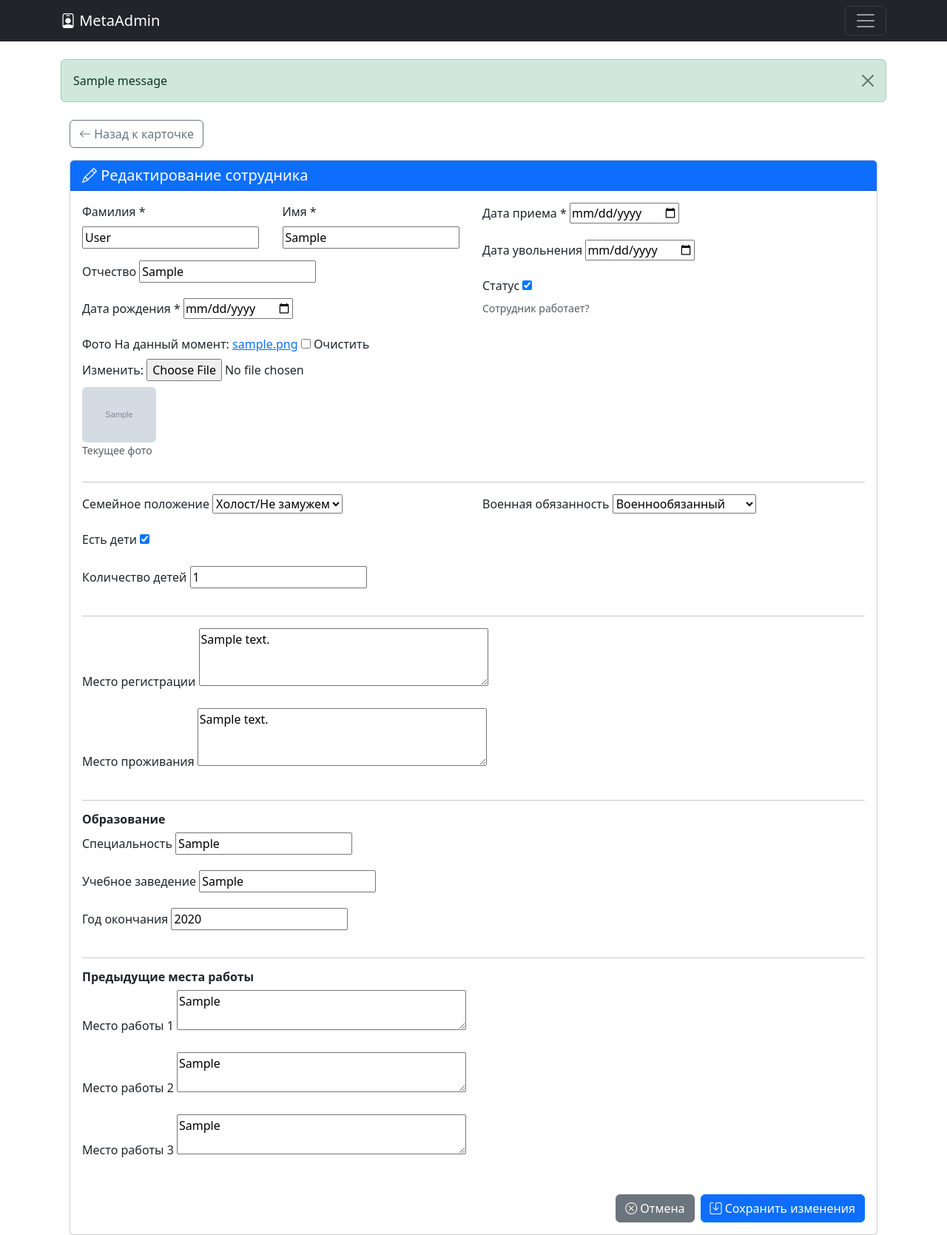
After one commit to 7Chavok7/MetaAdmin, a Django app: page /employees/1/edit/ in a window 1280 px wide. The commit adds this page. Shown: the whole page at 74% size. Run offline with Django 5.2, Linux system fonts and the light colour scheme; a user stored in the database is signed in; tables that the repository leaves empty hold one stand-in row (values such as "Sample post"); grey boxes marked "Sample" are stand-in pictures; one stand-in notice (Sample message) is shown.

Commit message:
Проект MetaAdmin готов: полный функционал

```diff
--- a/meta_app/dashboard/urls.py
+++ b/meta_app/dashboard/urls.py
@@ -8,4 +8,6 @@ urlpatterns = [
     path('employees/', views.employee_list, name='employee_list'),
     path('employees/<int:employee_id>/',
          views.employee_detail, name='employee_detail'),
+    path('employees/<int:employee_id>/edit/',
+         views.employee_edit, name='employee_edit'),
 ]
--- a/meta_app/dashboard/views.py
+++ b/meta_app/dashboard/views.py
@@ -1,7 +1,17 @@
-from django.shortcuts import render, get_object_or_404
+from django.shortcuts import render, get_object_or_404, redirect
+from django.contrib.auth.decorators import login_required, user_passes_test
+from django.contrib import messages
 from meta_app.employees.models import Employee
+from meta_app.employees.forms import EmployeeForm
 
 
+def is_manager(user):
+    """Проверка, является ли пользователь менеджером"""
+    return user.is_authenticated and (user.is_superuser or user.is_manager)
+
+
+@login_required
+@user_passes_test(is_manager)
 def employee_list(request):
     """Список всех сотрудников"""
     employees = Employee.objects.filter(
@@ -11,9 +21,42 @@ def employee_list(request):
     })
 
 
+@login_required
+@user_passes_test(is_manager)
 def employee_detail(request, employee_id):
     """Карточка сотрудника"""
     employee = get_object_or_404(Employee, id=employee_id)
+    skills = employee.employee_skills.select_related('skill').all()
+
     return render(request, 'dashboard/employee_detail.html', {
-        'employee': employee
+        'employee': employee,
+        'skills': skills,
+        'can_edit': request.user.is_superuser,
     })
+
+
+@login_required
+@user_passes_test(is_manager)
+def employee_edit(request, employee_id):
+    """Редактирование сотрудника"""
+    employee = get_object_or_404(Employee, id=employee_id)
+
+    # Только суперпользователь может редактировать
+    if not request.user.is_superuser:
+        messages.error(request, 'У вас нет прав на редактирование!')
+        return redirect('dashboard:employee_detail', employee_id=employee.id)
+
+    if request.method == 'POST':
+        form = EmployeeForm(request.POST, request.FILES, instance=employee)
+        if form.is_valid():
+            form.save()
+            messages.success(
+                request, f'Данные сотрудника {employee.full_name} успешно обновлены!')
+            return redirect('dashboard:employee_detail', employee_id=employee.id)
+    else:
+        form = EmployeeForm(instance=employee)
+
+    return render(request, 'dashboard/employee_edit.html', {
+        'form': form,
+        'employee': employee,
+    })
--- /dev/null
+++ b/meta_app/employees/forms.py
@@ -0,0 +1,63 @@
+from django import forms
+from .models import Employee
+
+
+class EmployeeForm(forms.ModelForm):
+    """Форма для редактирования сотрудника"""
+
+    class Meta:
+        model = Employee
+        fields = [
+            'last_name',
+            'first_name',
+            'patronymic',
+            'birth_date',
+            'photo',
+            'registration_address',
+            'residence_address',
+            'marital_status',
+            'has_children',
+            'children_count',
+            'military_status',
+            'education_specialty',
+            'education_institution',
+            'education_year',
+            'previous_work_1',
+            'previous_work_2',
+            'previous_work_3',
+            'hire_date',
+            'dismissal_date',
+            'is_active',
+        ]
+        widgets = {
+            'birth_date': forms.DateInput(attrs={'type': 'date'}),
+            'hire_date': forms.DateInput(attrs={'type': 'date'}),
+            'dismissal_date': forms.DateInput(attrs={'type': 'date'}),
+            'registration_address': forms.Textarea(attrs={'rows': 3}),
+            'residence_address': forms.Textarea(attrs={'rows': 3}),
+            'previous_work_1': forms.Textarea(attrs={'rows': 2}),
+            'previous_work_2': forms.Textarea(attrs={'rows': 2}),
+            'previous_work_3': forms.Textarea(attrs={'rows': 2}),
+        }
+        labels = {
+            'last_name': 'Фамилия',
+            'first_name': 'Имя',
+            'patronymic': 'Отчество',
+            'birth_date': 'Дата рождения',
+            'photo': 'Фото',
+            'registration_address': 'Место регистрации',
+            'residence_address': 'Место проживания',
+            'marital_status': 'Семейное положение',
+            'has_children': 'Есть дети',
+            'children_count': 'Количество детей',
+            'military_status': 'Военная обязанность',
+            'education_specialty': 'Специальность по образованию',
+            'education_institution': 'Учебное заведение',
+            'education_year': 'Год окончания',
+            'previous_work_1': 'Предыдущее место работы 1',
+            'previous_work_2': 'Предыдущее место работы 2',
+            'previous_work_3': 'Предыдущее место работы 3',
+            'hire_date': 'Дата приема',
+            'dismissal_date': 'Дата увольнения',
+            'is_active': 'Работает',
+        }
--- a/templates/base/base.html
+++ b/templates/base/base.html
@@ -12,7 +12,7 @@
     <nav class="navbar navbar-expand=lg navbar-dark bg-dark">
         <div class="container">
             <a class="navbar-brand" href="/">
-                <i class="bi bi-person-badge"></i>MetaAdmin
+                <i class="bi bi-person-badge"></i> MetaAdmin
             </a>
             <button class="navbar-toggler" type="button" data-bs-toggle="collapse" data-bs-target="#navbarNav">
                 <span class="navbar-toggler-icon"></span>
@@ -28,6 +28,17 @@
             </div>
         </div>
     </nav>
+
+    <div class="container mt-4">
+    {% if messages %}
+        {% for message in messages %}
+            <div class="alert alert-{{ message.tags }} alert-dismissible fade show" role="alert">
+                {{ message }}
+                <button type="button" class="btn-close" data-bs-dismiss="alert"></button>
+            </div>
+        {% endfor %}
+    {% endif %}
+
     <div class="container mt-4">
         {% block content %}
         {% endblock %}
--- a/templates/dashboard/employee_detail.html
+++ b/templates/dashboard/employee_detail.html
@@ -4,12 +4,14 @@
 
 {% block content %}
 <div class="mb-3">
-    <a href="/employees/" class="btn btn-outline-secondary">
+    <a href="{% url 'dashboard:employee_list' %}" class="btn btn-outline-secondary">
         <i class="bi bi-arrow-left"></i> Назад к списку
     </a>
-    <a href="/admin/employees/employee/{{ employee.id }}/change/" class="btn btn-outline-primary">
+    {% if can_edit %}
+    <a href="{% url 'dashboard:employee_edit' employee.id %}" class="btn btn-primary">
         <i class="bi bi-pencil"></i> Редактировать
     </a>
+    {% endif %}
 </div>
 
 <div class="row">
--- /dev/null
+++ b/templates/dashboard/employee_edit.html
@@ -0,0 +1,189 @@
+{% extends 'base/base.html' %}
+
+{% block title %}Редактирование сотрудника - MetaAdmin{% endblock %}
+
+{% block content %}
+<div class="mb-3">
+    <a href="{% url 'dashboard:employee_detail' employee.id %}" class="btn btn-outline-secondary">
+        <i class="bi bi-arrow-left"></i> Назад к карточке
+    </a>
+</div>
+
+<div class="card shadow-sm">
+    <div class="card-header bg-primary text-white">
+        <h5 class="mb-0"><i class="bi bi-pencil"></i> Редактирование сотрудника</h5>
+    </div>
+    <div class="card-body">
+        <form method="post" enctype="multipart/form-data">
+            {% csrf_token %}
+
+            <div class="row">
+                <div class="col-md-6">
+                    <div class="row">
+                        <div class="col-md-6">
+                            <div class="mb-3">
+                                <label for="{{ form.last_name.id_for_label }}" class="form-label">Фамилия *</label>
+                                {{ form.last_name }}
+                                {% if form.last_name.errors %}
+                                <div class="text-danger small">{{ form.last_name.errors }}</div>
+                                {% endif %}
+                            </div>
+                        </div>
+                        <div class="col-md-6">
+                            <div class="mb-3">
+                                <label for="{{ form.first_name.id_for_label }}" class="form-label">Имя *</label>
+                                {{ form.first_name }}
+                                {% if form.first_name.errors %}
+                                <div class="text-danger small">{{ form.first_name.errors }}</div>
+                                {% endif %}
+                            </div>
+                        </div>
+                    </div>
+
+                    <div class="mb-3">
+                        <label for="{{ form.patronymic.id_for_label }}" class="form-label">Отчество</label>
+                        {{ form.patronymic }}
+                    </div>
+
+                    <div class="mb-3">
+                        <label for="{{ form.birth_date.id_for_label }}" class="form-label">Дата рождения *</label>
+                        {{ form.birth_date }}
+                        {% if form.birth_date.errors %}
+                        <div class="text-danger small">{{ form.birth_date.errors }}</div>
+                        {% endif %}
+                    </div>
+
+                    <div class="mb-3">
+                        <label for="{{ form.photo.id_for_label }}" class="form-label">Фото</label>
+                        {{ form.photo }}
+                        {% if employee.photo %}
+                        <div class="mt-2">
+                            <img src="{{ employee.photo.url }}" alt="Текущее фото" width="100" class="rounded">
+                            <small class="text-muted d-block">Текущее фото</small>
+                        </div>
+                        {% endif %}
+                    </div>
+                </div>
+
+                <div class="col-md-6">
+                    <div class="mb-3">
+                        <label for="{{ form.hire_date.id_for_label }}" class="form-label">Дата приема *</label>
+                        {{ form.hire_date }}
+                        {% if form.hire_date.errors %}
+                        <div class="text-danger small">{{ form.hire_date.errors }}</div>
+                        {% endif %}
+                    </div>
+
+                    <div class="mb-3">
+                        <label for="{{ form.dismissal_date.id_for_label }}" class="form-label">Дата увольнения</label>
+                        {{ form.dismissal_date }}
+                    </div>
+
+                    <div class="mb-3">
+                        <label for="{{ form.is_active.id_for_label }}" class="form-label">Статус</label>
+                        {{ form.is_active }}
+                        <small class="text-muted d-block">Сотрудник работает?</small>
+                    </div>
+                </div>
+            </div>
+
+            <hr>
+
+            <div class="row">
+                <div class="col-md-6">
+                    <div class="mb-3">
+                        <label for="{{ form.marital_status.id_for_label }}" class="form-label">Семейное положение</label>
+                        {{ form.marital_status }}
+                    </div>
+
+                    <div class="mb-3">
+                        <label for="{{ form.has_children.id_for_label }}" class="form-label">Есть дети</label>
+                        {{ form.has_children }}
+                    </div>
+
+                    <div class="mb-3">
+                        <label for="{{ form.children_count.id_for_label }}" class="form-label">Количество детей</label>
+                        {{ form.children_count }}
+                    </div>
+                </div>
+
+                <div class="col-md-6">
+                    <div class="mb-3">
+                        <label for="{{ form.military_status.id_for_label }}" class="form-label">Военная обязанность</label>
+                        {{ form.military_status }}
+                    </div>
+                </div>
+            </div>
+
+            <hr>
+
+            <div class="row">
+                <div class="col-12">
+                    <div class="mb-3">
+                        <label for="{{ form.registration_address.id_for_label }}" class="form-label">Место регистрации</label>
+                        {{ form.registration_address }}
+                    </div>
+
+                    <div class="mb-3">
+                        <label for="{{ form.residence_address.id_for_label }}" class="form-label">Место проживания</label>
+                        {{ form.residence_address }}
+                    </div>
+                </div>
+            </div>
+
+            <hr>
+
+            <div class="row">
+                <div class="col-12">
+                    <h6 class="fw-bold">Образование</h6>
+                    <div class="mb-3">
+                        <label for="{{ form.education_specialty.id_for_label }}" class="form-label">Специальность</label>
+                        {{ form.education_specialty }}
+                    </div>
+
+                    <div class="mb-3">
+                        <label for="{{ form.education_institution.id_for_label }}" class="form-label">Учебное заведение</label>
+                        {{ form.education_institution }}
+                    </div>
+
+                    <div class="mb-3">
+                        <label for="{{ form.education_year.id_for_label }}" class="form-label">Год окончания</label>
+                        {{ form.education_year }}
+                    </div>
+                </div>
+            </div>
+
+            <hr>
+
+            <div class="row">
+                <div class="col-12">
+                    <h6 class="fw-bold">Предыдущие места работы</h6>
+                    <div class="mb-3">
+                        <label for="{{ form.previous_work_1.id_for_label }}" class="form-label">Место работы 1</label>
+                        {{ form.previous_work_1 }}
+                    </div>
+
+                    <div class="mb-3">
+                        <label for="{{ form.previous_work_2.id_for_label }}" class="form-label">Место работы 2</label>
+                        {{ form.previous_work_2 }}
+                    </div>
+
+                    <div class="mb-3">
+                        <label for="{{ form.previous_work_3.id_for_label }}" class="form-label">Место работы 3</label>
+                        {{ form.previous_work_3 }}
+                    </div>
+                </div>
+            </div>
+
+            <div class="d-grid gap-2 d-md-flex justify-content-md-end mt-4">
+                <a href="{% url 'dashboard:employee_detail' employee.id %}" class="btn btn-secondary">
+                    <i class="bi bi-x-circle"></i> Отмена
+                </a>
+                <button type="submit" class="btn btn-primary">
+                    <i class="bi bi-save"></i> Сохранить изменения
+                </button>
+            </div>
+        </form>
+    </div>
+</div>
+{% endblock %}
```
Also changed, not shown: meta_app/employees/admin.py (+89 -15 lines), meta_app/employees/management/commands/create_groups.py (added, +56 -0 lines), meta_app/employees/management/commands/create_skills.py (added, +37 -0 lines), meta_app/employees/models.py (+120 -3 lines), meta_app/employees/management/__init__.py (added), meta_app/employees/management/commands/__init__.py (added), meta_app/employees/migrations/0001_initial.py, meta_app/employees/migrations/0002_rename_patronomic_employee_patronymic_and_more.py (deleted), meta_app/employees/migrations/0003_alter_employee_birth_date.py (deleted).
